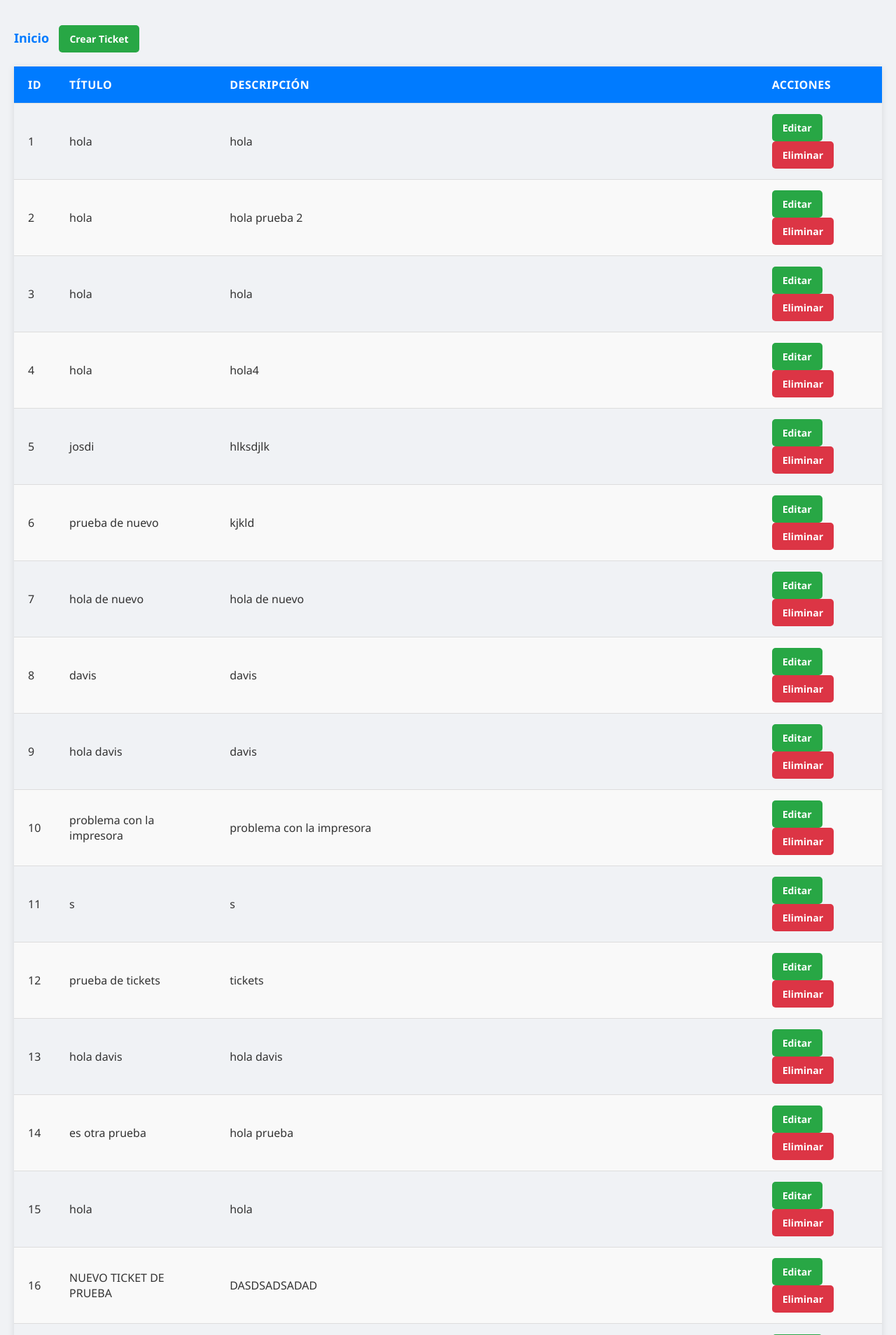
After one commit to Davis0405/FIXFAST_AS2, a Django app: page /listaticket/ in a window 1280 px wide. The commit adds this page. Shown: the top 1908 px of the page at 70% size. Run offline with Django 5.2, Linux system fonts and the light colour scheme; data comes from the database, SQL or seed files in the repository; both versions use the stored data as it was after the commit.

Commit message:
clientes_smtp_inventario

```diff
--- /dev/null
+++ b/FixFast/login/core/templates/core/listaticket.html
@@ -0,0 +1,44 @@
+<!DOCTYPE html>
+<html lang="en">
+<head>
+    <meta charset="UTF-8">
+    <meta name="viewport" content="width=device-width, initial-scale=1.0">
+    <link rel="stylesheet" href="../static/css/kk.css">
+    <title>All Tickets</title>
+</head>
+<body>
+
+    <nav>
+        <ul>
+            <li><a href="{% url 'products' %}">Inicio</a></li>
+            <a href="{% url 'creaciondeticket' %}" class="btn btn-edit">Crear Ticket</a>
+        </ul>
+    </nav>
+
+    <table>
+        <thead>
+            <tr>
+                <th>Id</th>
+                <th>Título</th>
+                <th>Descripción</th>
+                <th>Acciones</th>
+            </tr>
+        </thead>
+        <tbody>
+            {% for ticket in tickets %}
+            <tr>
+                <td data-label="Id">{{ ticket.id }}</td>
+                <td data-label="Título">{{ ticket.title }}</td>
+                <td data-label="Descripción">{{ ticket.description }}</td>
+                <td>
+                    <a href="{% url 'editarticket' ticket.id %}" class="btn btn-edit">Editar</a>
+                    <a href="{% url 'eliminarticket' ticket.id %}" class="btn btn-delete"
+                   onclick="return confirm('¿Estás seguro de que deseas eliminar este ticket?');">Eliminar</a>
+                </td>
+            </tr>
+            {% endfor %}
+        </tbody>
+    </table>
+
+</body>
+</html>
--- a/FixFast/login/core/templates/core/products.html
+++ b/FixFast/login/core/templates/core/products.html
@@ -75,12 +75,12 @@
             </a>
           </li>
           <li class="sidebar-list-item">
-            <a href="#" >
+            <a href={% url 'listauser' %}  >
               <span class="material-icons-outlined">groups</span> Clientes
             </a>
           </li>
           <li class="sidebar-list-item">
-            <a href="#" >
+            <a href={% url 'listatickets' %} >
               <span class="material-icons-outlined">fact_check</span> Inventario
             </a>
           </li>
--- /dev/null
+++ b/FixFast/login/core/templates/static/css/kk.css
@@ -0,0 +1,139 @@
+/* Estilos generales */
+body {
+    font-family: 'Segoe UI', Tahoma, Geneva, Verdana, sans-serif;
+    background-color: #f0f2f5;
+    margin: 0;
+    padding: 20px;
+}
+
+nav ul {
+    list-style-type: none;
+    padding: 0;
+    margin-bottom: 20px;
+}
+
+nav ul li {
+    display: inline;
+    margin-right: 10px;
+}
+
+nav ul li a {
+    text-decoration: none;
+    color: #007bff;
+    font-weight: bold;
+    font-size: 18px;
+}
+
+/* Estilos para la tabla */
+table {
+    width: 100%;
+    border-collapse: collapse;
+    margin: 20px 0;
+    font-size: 16px;
+    box-shadow: 0 2px 10px rgba(0, 0, 0, 0.1);
+}
+
+thead {
+    background-color: #007bff;
+    color: white;
+    text-transform: uppercase;
+    letter-spacing: 0.03em;
+    font-weight: bold;
+}
+
+th, td {
+    text-align: left;
+    padding: 15px 20px;
+    border-bottom: 1px solid #ddd;
+}
+
+tr:nth-child(even) {
+    background-color: #f9f9f9;
+}
+
+tr:hover {
+    background-color: #f1f1f1;
+    box-shadow: 0 2px 8px rgba(0, 0, 0, 0.05);
+}
+
+th {
+    position: sticky;
+    top: 0;
+    background-color: #007bff;
+    color: white;
+}
+
+td {
+    color: #333;
+    font-weight: normal;
+}
+
+/* Botones */
+.btn {
+    display: inline-block;
+    text-decoration: none;
+    padding: 10px 15px;
+    border-radius: 5px;
+    color: white;
+    font-size: 14px;
+    transition: background-color 0.3s ease, box-shadow 0.3s ease;
+    font-weight: bold;
+}
+
+.btn-edit {
+    background-color: #28a745;
+    margin-right: 10px;
+}
+
+.btn-edit:hover {
+    background-color: #218838;
+    box-shadow: 0 4px 12px rgba(40, 167, 69, 0.3);
+}
+
+.btn-delete {
+    background-color: #dc3545;
+}
+
+.btn-delete:hover {
+    background-color: #c82333;
+    box-shadow: 0 4px 12px rgba(220, 53, 69, 0.3);
+}
+
+/* Estilo responsive para pantallas pequeñas */
+@media (max-width: 768px) {
+    table, thead, tbody, th, td, tr {
+        display: block;
+        width: 100%;
+    }
+
+    tr {
+        margin-bottom: 15px;
+        box-shadow: 0 2px 10px rgba(0, 0, 0, 0.1);
+        background-color: white;
+        padding: 15px;
+    }
+
+    th {
+        display: none; /* Ocultar encabezados */
+    }
+
+    td {
+        display: flex;
+        justify-content: space-between;
+        padding: 10px 0;
+        border: none;
+    }
+
+    td::before {
+        content: attr(data-label);
+        font-weight: bold;
+        text-transform: uppercase;
+        color: #007bff;
+    }
+
+    .btn {
+        width: 100%;
+        text-align: center;
+        margin-top: 10px;
+    }
+}
--- a/FixFast/login/core/urls.py
+++ b/FixFast/login/core/urls.py
@@ -1,6 +1,6 @@
 from django.urls import path, include
 from .views import home, products, exit, creaciondeticket, alltickets, configuracion, ticketscerrados, configuraciondecorreo, configure_smtp, enviar_correo1
-from .views import notificaciones, perfildeusuario
+from .views import notificaciones, perfildeusuario, lista_usuarios, agregaruser, editaruser, eliminarticket, eliminaruser, editarticket, listatickets
 from django.conf import settings
 from django.conf.urls.static import static
 #formulario
@@ -36,6 +36,15 @@ urlpatterns = [
    path('enviar-correo/', views.enviar_correo, name='enviar_correo'),
    path('notificaciones/', notificaciones, name='notificaciones'),
    path('perfil-usuario/', perfildeusuario, name='Perfil_usuario'),
+   path('listaticket/', listatickets, name='listatickets'),
+   path('editarticket/<int:ticket_id>/', editarticket, name='editarticket'),
+   path('eliminarticket/<int:ticket_id>/', eliminarticket, name='eliminarticket'),
+   path('eliminaruser/<int:user_id>/', eliminaruser, name='eliminaruser'),
+   path('editaruser/<int:user_id>/', editaruser, name='editaruser'),
+   path('agregaruser/<int:user_id>/', agregaruser, name='agregaruser'),
+   path('listauser/', lista_usuarios, name='listauser'),
+   path('configuraciondecorreo/', configuraciondecorreo, name='configuraciondecorreo'),#pagina para configurar correo pop3
+   path('configuracion-correo/', views.configurar_correo, name='configuracion_correo')
 
 
 ]
--- a/FixFast/login/core/views.py
+++ b/FixFast/login/core/views.py
@@ -26,6 +26,24 @@ def ticketscerrados(request):
 
 def configuraciondecorreo(request):
     return render(request, 'core/configuraciondecorreo.html')
+
+def lista_tickets(request):
+    return render(request, 'core/listaticket.html')
+
+def lista_tickets(request):
+    return render(request, 'core/editarticket.html')
+
+def lista_usuarios(request):
+    return render(request, 'core/lista_usuarios.html')
+
+def editaruser(request):
+    return render(request, 'core/editaruser.html')
+
+def editaruser(request):
+    return render(request, 'core/agregaruser.html')
+
+def editaruser(request):
+    return render(request, 'core/eliminaruser.html')
 
 @login_required
 def products(request):
@@ -189,3 +207,109 @@ def notificaciones(request):
 #perfil de usuario
 def perfildeusuario(request):
     return render(request, 'core/perfildeusuario.html')
+
+
+#logica de francisco
+
+def listatickets(request):
+    tickets = Ticket.objects.all()  # Obtén todos los objetos de la tabla ticket
+    return render(request, 'core/listaticket.html', {'tickets': tickets})
+#editar tickets
+from django.shortcuts import get_object_or_404, redirect
+from .models import Ticket
+
+def editarticket(request, ticket_id):
+    ticket = get_object_or_404(Ticket, pk=ticket_id)
+    if request.method == 'POST':
+        ticket.id = request.POST['id']
+        ticket.title = request.POST['title']
+        ticket.description = request.POST['description']
+        ticket.save()
+        return redirect('listatickets')
+    return render(request, 'editarticket.html', {'ticket': Ticket})
+
+# core/views.py
+
+from django.shortcuts import render, get_object_or_404, redirect
+from django.contrib import messages
+from .models import Ticket  # Asegúrate de importar tu modelo
+
+def eliminarticket(request, ticket_id):
+    # Obtener el producto o devolver un 404 si no existe
+    ticket = get_object_or_404(Ticket, id=ticket_id)
+
+    # Eliminar el producto
+    ticket.delete()
+
+    # Enviar un mensaje de éxito (opcional)
+    messages.success(request, f'El ticket "{ticket.title}" ha sido eliminado con éxito.')
+
+    # Redirigir a la lista de productos
+    return redirect('listatickets')  # Asegúrate de que este nombre coincida con tu URL para la lista de productos
+
+
+
+#-----------------------
+#-------------------
+
+from django.shortcuts import get_object_or_404, redirect
+from django.contrib.auth.models import User
+
+def lista_usuarios(request):
+    usuarios = User.objects.all()  # Captura todos los usuarios de la base de datos
+    return render(request, 'core/lista_usuarios.html', {'usuarios': usuarios})
+
+
+from django.shortcuts import render, redirect
+from django.contrib.auth.models import User
+from django.contrib.auth.forms import UserCreationForm
+
+from django.shortcuts import render, redirect
+from .forms import User
+
+
+
+
+from django.shortcuts import get_object_or_404, redirect
+from django.contrib.auth.models import User
+from django.contrib import messages
+ # Asegúrate de importar tu modelo
+
+def eliminaruser(request, user_id):
+    # Obtener el producto o devolver un 404 si no existe
+    usuarios = get_object_or_404(User, id=user_id)
+
+    # Eliminar el producto
+    usuarios.delete()
+
+    # Enviar un mensaje de éxito (opcional)
+    messages.success(request, f'El usuario "{usuarios.username}" ha sido eliminado con éxito.')
+
+    # Redirigir a la lista de productos
+    return redirect('listauser')  # Asegúrate de que este nombre coincida con tu URL para la lista de productos
+
+
+
+def editaruser(request, user_id):
+    usuarios = get_object_or_404(User, pk=user_id)
+    if request.method == 'POST':
+        usuarios.username = request.POST['username']
+        usuarios.last_name = request.POST['last_name']
+        usuarios.email = request.POST['email']
+        usuarios.save()
+        return redirect('listauser')
+    return render(request, 'editaruser.html', {'usuarios': usuarios})
+
+from django.shortcuts import get_object_or_404, redirect
+from django.contrib.auth.models import User
+from django.contrib import messages
+
+def agregaruser(request, user_id):
+    usuarios = get_object_or_404(User, pk=user_id)
+    if request.method == 'POST':
+        usuarios.username = request.POST['username']
+        usuarios.last_name = request.POST['last_name']
+        usuarios.email = request.POST['email']
+        usuarios.save()
+        return redirect('listauser')
+    return render(request, 'agregaruser.html', {'usuarios': usuarios})
```
Also changed, not shown: FixFast/login/core/forms.py (+7 -0 lines), FixFast/login/core/templates/core/agregaruser.html (added, +37 -0 lines), FixFast/login/core/templates/core/editarticket.html (added, +28 -0 lines), FixFast/login/core/templates/core/editaruser.html (added, +33 -0 lines), FixFast/login/core/templates/core/lista_usuarios.html (added, +43 -0 lines), FixFast/login/db.sqlite3.
